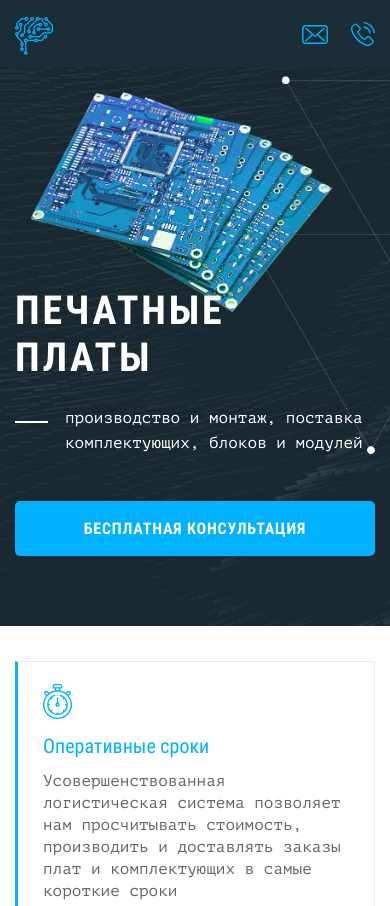
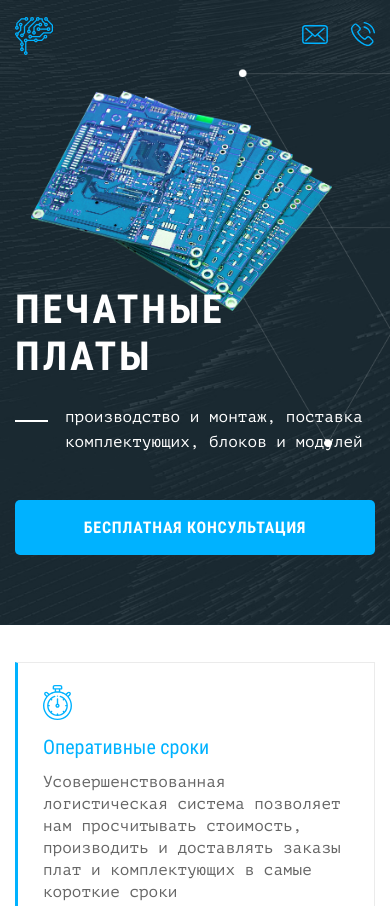
Before and after one commit to ZinchAndrey/smart-device, a website: page source/index.html in a window 390 px wide. Shown: the top 906 px of the page. Drawn offline with nearby package versions, Linux system fonts and the light colour scheme; files that its build step writes are made by us from their sources.

Commit message:
Исправляет фон блока promo

```diff
--- a/source/sass/blocks/advantages.scss
+++ b/source/sass/blocks/advantages.scss
@@ -123,7 +123,7 @@
 
 @media (max-width: 767px) {
   .advantages {
-    margin-top: 35px;
+    margin-top: 37px;
     margin-bottom: 40px;
   }
 
--- a/source/sass/blocks/page-header.scss
+++ b/source/sass/blocks/page-header.scss
@@ -1,7 +1,9 @@
 .page-header {
-  background-color: $dark-grey;
+  // background-color: $dark-grey;
   color: $white;
-  position: relative;
+  position: absolute;
+  z-index: 2;
+  width: 100%;
 
   // &::before {
   //   content: "";
--- a/source/sass/blocks/promo.scss
+++ b/source/sass/blocks/promo.scss
@@ -4,14 +4,15 @@
   position: relative;
   overflow: hidden;
   min-height: 764px;
+  padding-top: 92px;
 
   &::before {
     content: "";
     width: 100%;
-    height: 880px;
+    height: 100%;
     z-index: 0;
     position: absolute;
-    top: -92px;
+    top: 0;
     background-image: url("../img/background-main@1x.png");
     // background-size: 1920px 950px;
     background-size: cover;
@@ -99,7 +100,7 @@
   width: 50%;
   left: 100%;
   margin-left: -46%;
-  top: 165px;
+  top: 257px;
   z-index: 2;
 }
 
@@ -107,12 +108,13 @@
   position: absolute;
   left: 100%;
   margin-left: -46%;
-  top: 25px;
+  top: 117px;
 }
 
 @media (max-width: 1023px) {
   .promo {
     min-height: 585px;
+    padding-top: 76px;
     // background-color: $dark-grey;
 
     h2 {
@@ -149,7 +151,7 @@
   }
 
   .promo__image {
-    top: 35px;
+    top: 111px;
     margin-left: -34%;
     background-image: none;
 
@@ -160,7 +162,7 @@
   }
 
   .promo__image-background {
-    top: -110px;
+    top: -34px;
     margin-left: -42%;
 
     img {
@@ -173,6 +175,7 @@
 @media (max-width: 767px) {
   .promo {
     min-height: 557px;
+    padding-top: 66px;
 
     h2 {
       font-size: 40px;
@@ -196,12 +199,17 @@
 
   .promo__image {
     left: 42%;
-    top: 25px;
+    top: 91px;
 
     img {
       width: 301px;
       height: auto;
     }
+  }
+
+  .promo__image-background {
+    top: -50px;
+    margin-left: -53%;
   }
 
   .promo__button {
```
Also changed, not shown: build/css/style.min.css, 1 other file.
